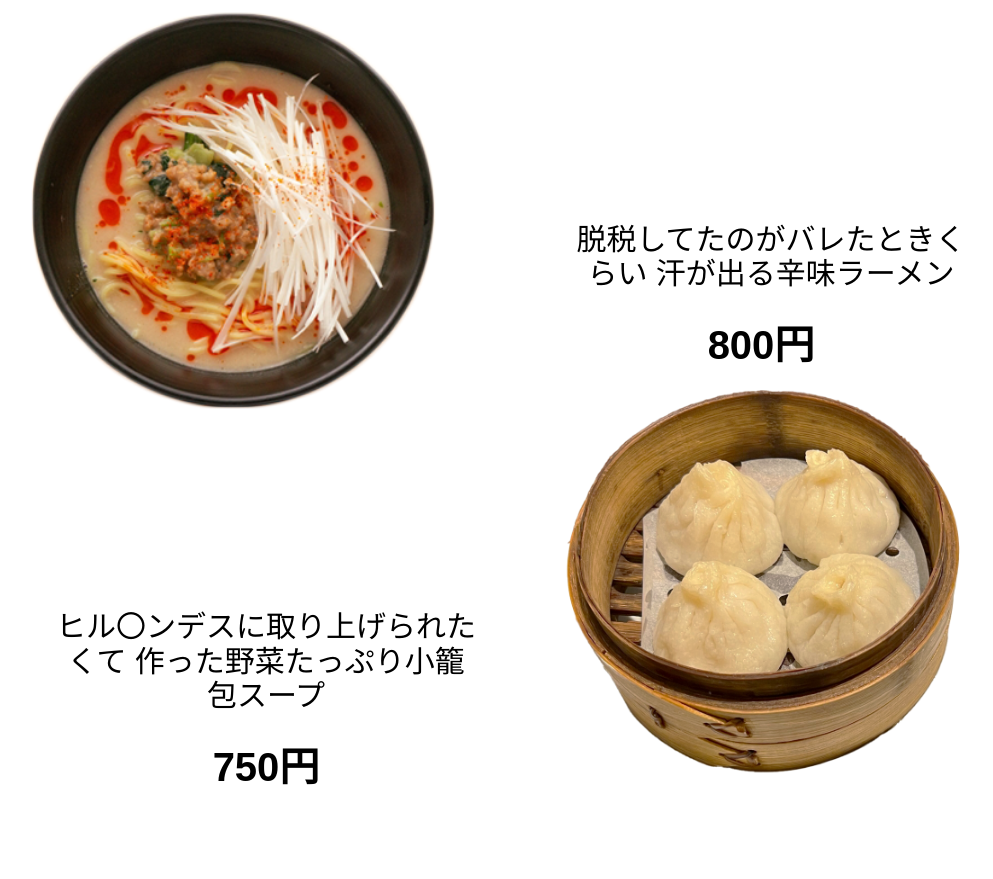
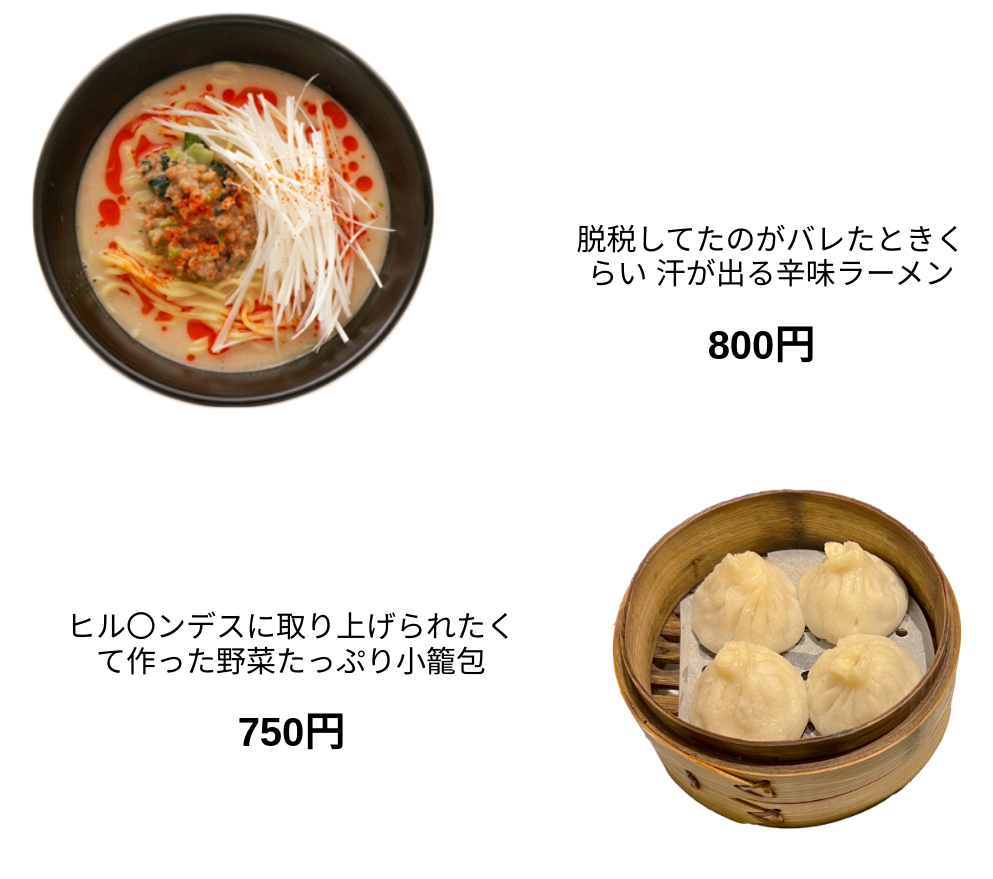
Before and after one commit to githubchisa/chinesefood, a plain HTML site: page index2.html in a window 1280 px wide. Shown: the part 1840-2719 px from the top of the page, without its empty margins (153-1146 px from the left). Drawn offline with nearby package versions, Linux system fonts and the light colour scheme; a web font is replaced by a local one.

Commit message:
img5change

```diff
--- a/css/style2.css
+++ b/css/style2.css
@@ -526,9 +526,9 @@ padding-top: 0%;
   @media screen and (max-width: 2000px){
     .item5 img{
       cursor: url('../images/mausucursor.png'),pointer ;
-        width: 450px;
-
-      margin-right: 150px;
+      width:400px;
+    margin-top: 100px;
+    margin-right: 150px;
     }
   }
 
--- a/index2.html
+++ b/index2.html
@@ -112,8 +112,7 @@
         <img src="images/syouraopou.png" alt="">
     </div>
     <div class="item5" data-aos="fade-up">
-        <p>ヒル〇ンデスに取り上げられたくて
-            作った野菜たっぷり小籠包スープ</p>
+        <p>ヒル〇ンデスに取り上げられたくて作った野菜たっぷり小籠包</p>
             <h6>750円</h6>
     </div>
 </div>
--- a/style2.css
+++ b/style2.css
@@ -526,7 +526,14 @@ padding-top: 0%;
   }
 
 
-
+  @media screen and (max-width: 2000px){
+    .item5 img{
+      cursor: url('/images/1x/mausucursor.png'),pointer ;
+      width: 10px;
+      margin-top: 100px;
+      margin-right: 150px;
+    }
+  }
   @media screen and (max-width: 480px){
   .item5 img{
     cursor: url('/images/1x/mausucursor.png'),pointer ;
```
